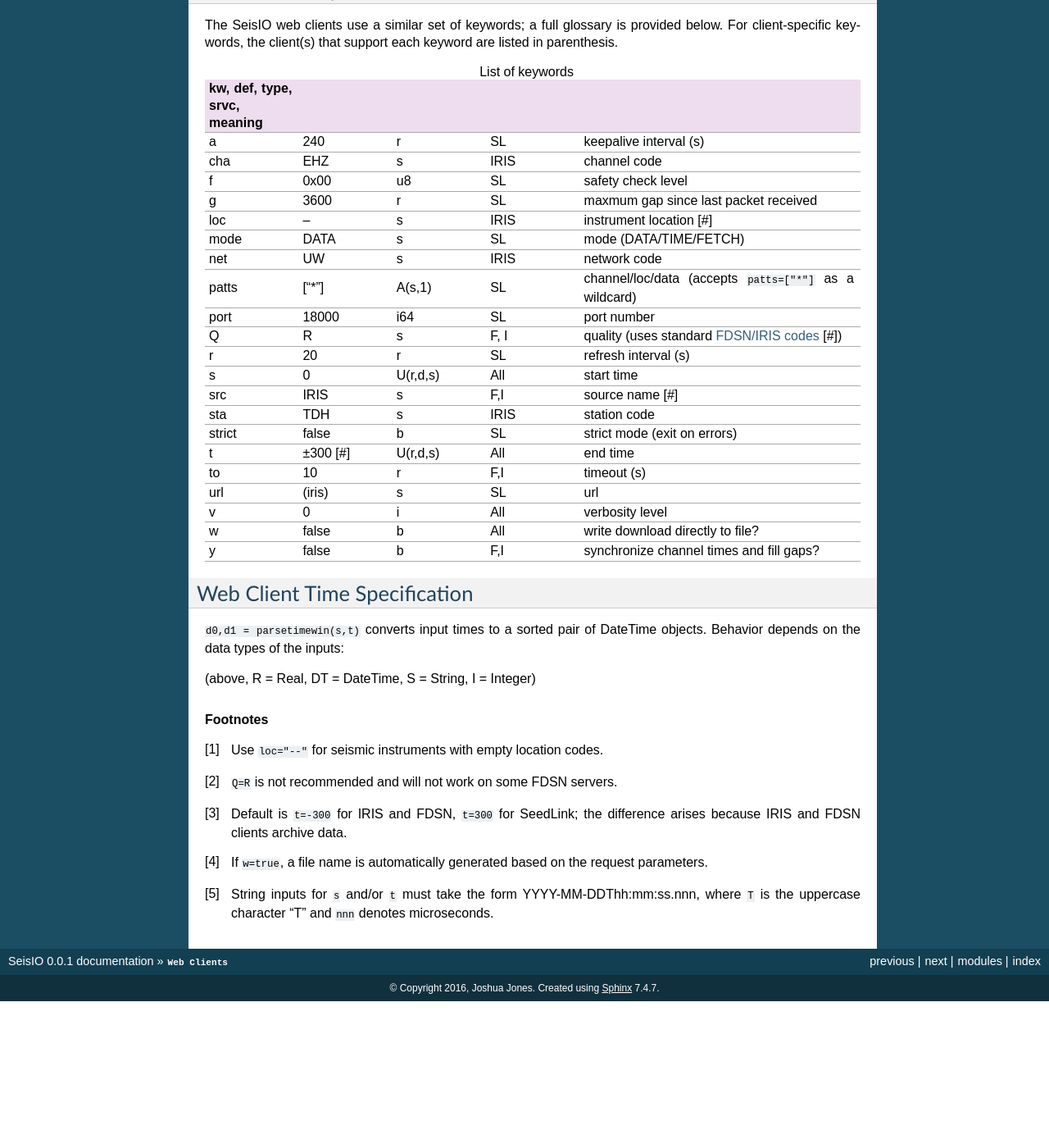
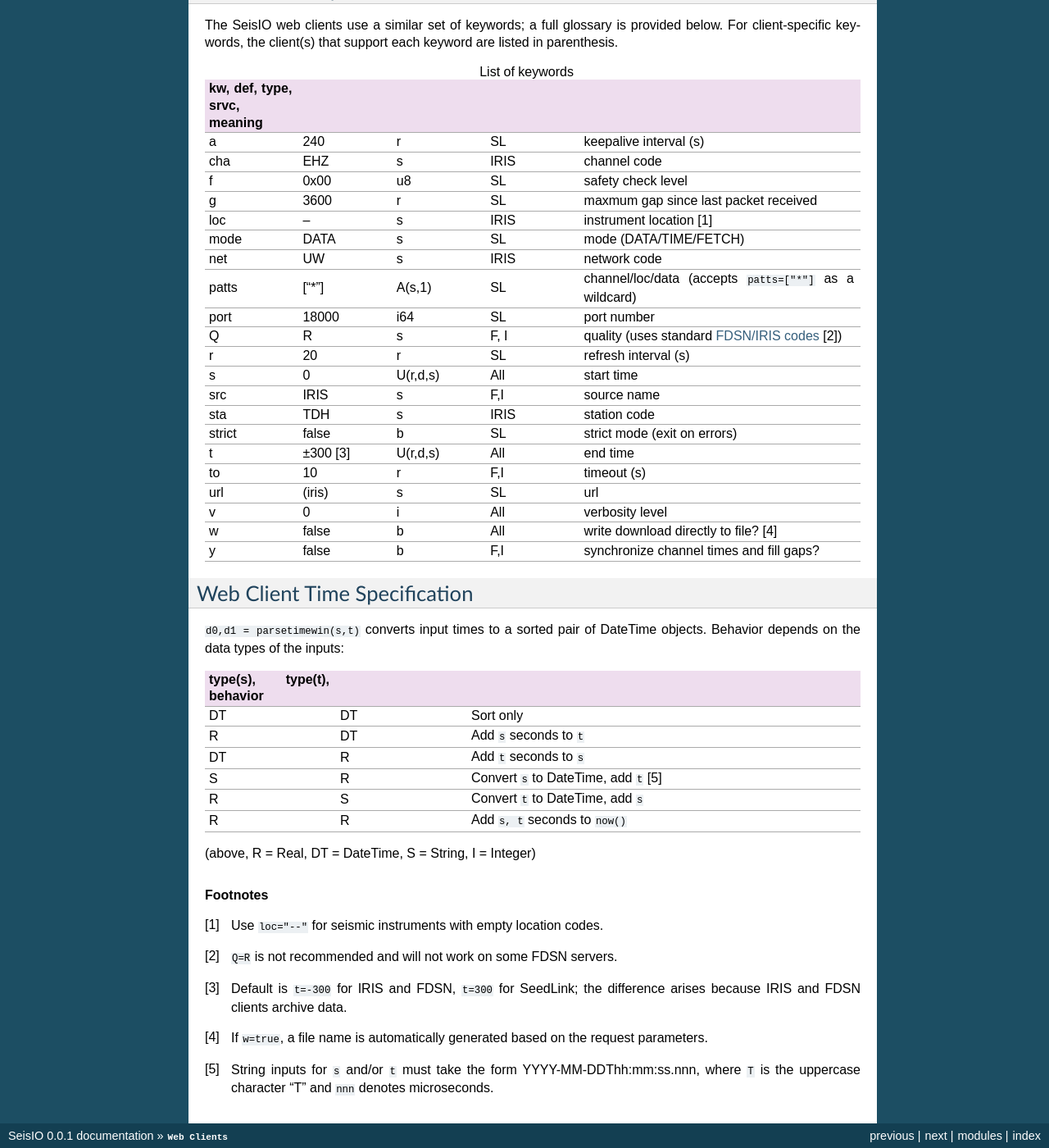
Before and after one commit to jpjones76/SeisIO.jl, a Sphinx documentation site: the page built from docs/src/webclients.rst, in a window 1280 px wide and 1400 px high, scrolled down 2370 px. Shown: the whole window at 82% size. Built offline with Sphinx 7.4.7, drawn with Linux system fonts in a browser that asks for light colours; before the commit the page ends 3591 px from its top, so only the background shows below that.

Commit message:
docs update
Former-commit-id: 22c86bf20ee28771042902b3ad8b0b5046c099be
Former-commit-id: 13599e9433aa57496f6d2a2fd679efb45b1eec0f

```diff
--- a/docs/src/webclients.rst
+++ b/docs/src/webclients.rst
@@ -152,22 +152,22 @@ The SeisIO web clients use a similar set of keywords; a full glossary is provide
   cha; "EHZ"; s; IRIS; channel code
   f; 0x00; u8; SL; safety check level
   g; 3600; r; SL; maxmum gap since last packet received
-  loc; "--"; s; IRIS; instrument location [#]
+  loc; "--"; s; IRIS; instrument location [1]
   mode; "DATA"; s; SL; mode (DATA/TIME/FETCH)
   net; "UW"; s; IRIS; network code
   patts; ["*"]; A(s,1); SL; channel/loc/data (accepts ``patts=["*"]`` as a wildcard)
   port; 18000; i64; SL; port number
-  Q; "R"; s; F, I; quality (uses standard `FDSN/IRIS codes <https://ds.iris.edu/ds/nodes/dmc/manuals/breq_fast/#quality-option>`_ [#])
+  Q; "R"; s; F, I; quality (uses standard `FDSN/IRIS codes <https://ds.iris.edu/ds/nodes/dmc/manuals/breq_fast/#quality-option>`_ [2])
   r; 20; r; SL; refresh interval (s)
   s; 0; U(r,d,s); All; start time
-  src; "IRIS"; s; F,I; source name [#]
+  src; "IRIS"; s; F,I; source name
   sta; "TDH"; s; IRIS; station code
   strict; false; b; SL; strict mode (exit on errors)
-  t; ±300 [#]; U(r,d,s); All; end time
+  t; ±300 [3]; U(r,d,s); All; end time
   to; 10; r; F,I; timeout (s)
   url; (iris); s; SL; url
   v; 0; i; All; verbosity level
-  w; false; b; All; write download directly to file?
+  w; false; b; All; write download directly to file? [4]
   y; false; b; F,I; synchronize channel times and fill gaps?
 
 
@@ -175,23 +175,24 @@ Web Client Time Specification
 #############################
 ``d0,d1 = parsetimewin(s,t)`` converts input times to a sorted pair of DateTime objects. Behavior depends on the data types of the inputs:
 
-====        ====        ======
-type(s)     type(t)     Behavior
-====        ====        ======
-DT          DT          Sort only
-R           DT          Add ``s`` seconds to ``t``
-DT          R           Add ``t`` seconds to ``s``
-S           R           Convert ``s`` to DateTime, add ``t`` [#]
-R           S           Convert ``t`` to DateTime, add ``s``
-R           R           Add ``s, t`` seconds to ``now()``
-====        ====        ======
+.. csv-table::
+  :header: type(s), type(t), behavior
+  :delim: ;
+  :widths: 8, 8, 24
+
+  DT; DT; Sort only
+  R; DT; Add ``s`` seconds to ``t``
+  DT; R; Add ``t`` seconds to ``s``
+  S; R; Convert ``s`` to DateTime, add ``t`` [5]
+  R; S; Convert ``t`` to DateTime, add ``s``
+  R; R; Add ``s, t`` seconds to ``now()``
 
 (above, R = Real, DT = DateTime, S = String, I = Integer)
 
 .. rubric:: Footnotes
 
-.. [#] Use ``loc="--"`` for seismic instruments with empty location codes.
-.. [#] ``Q=R`` is not recommended and will not work on some FDSN servers.
-.. [#] Default is ``t=-300`` for IRIS and FDSN, ``t=300`` for SeedLink; the difference arises because IRIS and FDSN clients archive data.
-.. [#] If ``w=true``, a file name is automatically generated based on the request parameters.
-.. [#] String inputs for ``s`` and/or ``t`` must take the form YYYY-MM-DDThh:mm:ss.nnn, where ``T`` is the uppercase character "T" and ``nnn`` denotes microseconds.
+.. [1] Use ``loc="--"`` for seismic instruments with empty location codes.
+.. [2] ``Q=R`` is not recommended and will not work on some FDSN servers.
+.. [3] Default is ``t=-300`` for IRIS and FDSN, ``t=300`` for SeedLink; the difference arises because IRIS and FDSN clients archive data.
+.. [4] If ``w=true``, a file name is automatically generated based on the request parameters.
+.. [5] String inputs for ``s`` and/or ``t`` must take the form YYYY-MM-DDThh:mm:ss.nnn, where ``T`` is the uppercase character "T" and ``nnn`` denotes microseconds.
```
